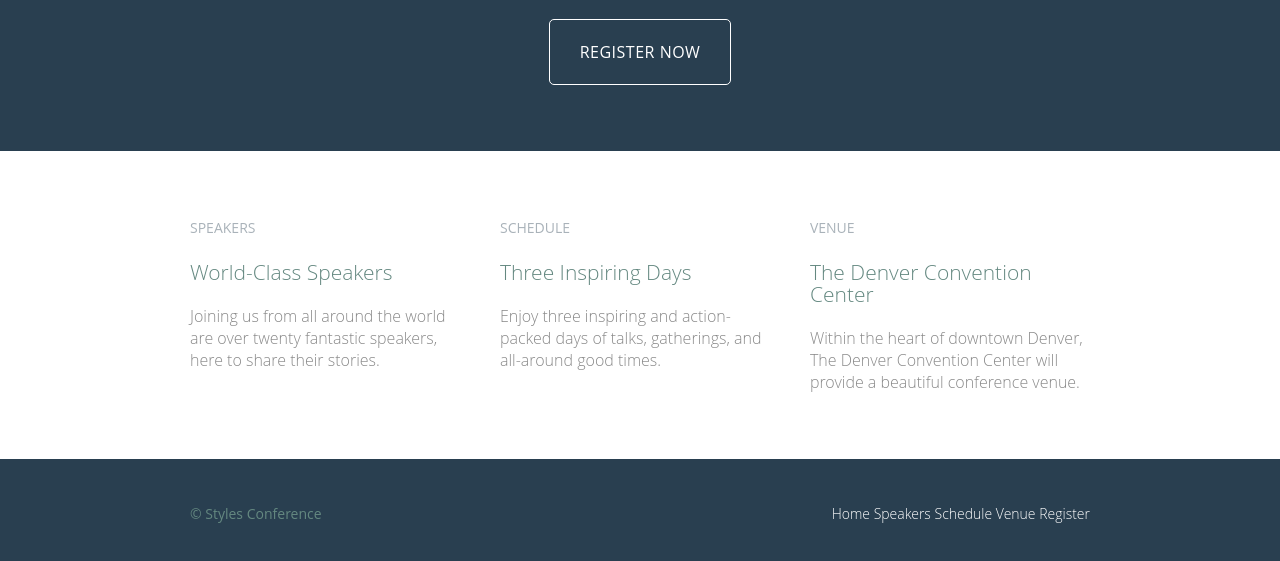
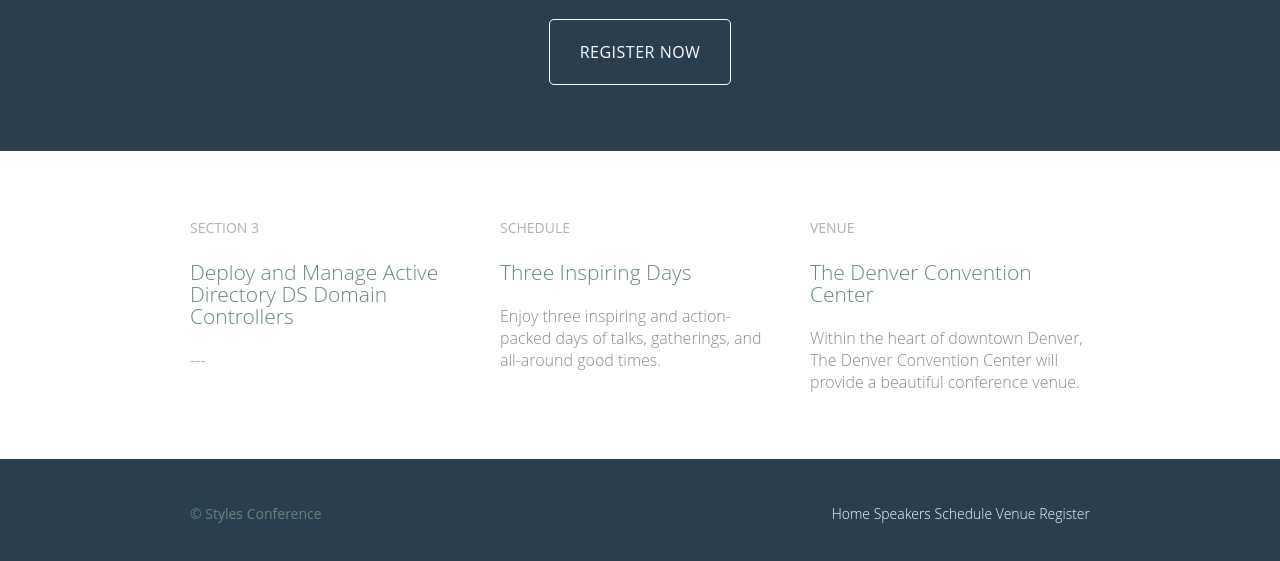
Before and after one commit to lokiux/juozux, a plain HTML site: page index.html in a window 1280 px wide. Shown: the part 289-850 px from the top of the page. Drawn offline with Linux system fonts and the light colour scheme.

Commit message:
Update index.html

```diff
--- a/index.html
+++ b/index.html
@@ -51,10 +51,10 @@
 
       <section class="teaser col-1-3">
         <a href="speakers.html">
-          <h5>Speakers</h5>
-          <h3>World-Class Speakers</h3>
+          <h5>Section 3</h5>
+          <h3>Deploy and Manage Active Directory DS Domain Controllers</h3>
         </a>
-        <p>Joining us from all around the world are over twenty fantastic speakers, here to share their stories.</p>
+        <p>---</p>
       </section><!--
 
       Schedule
```
